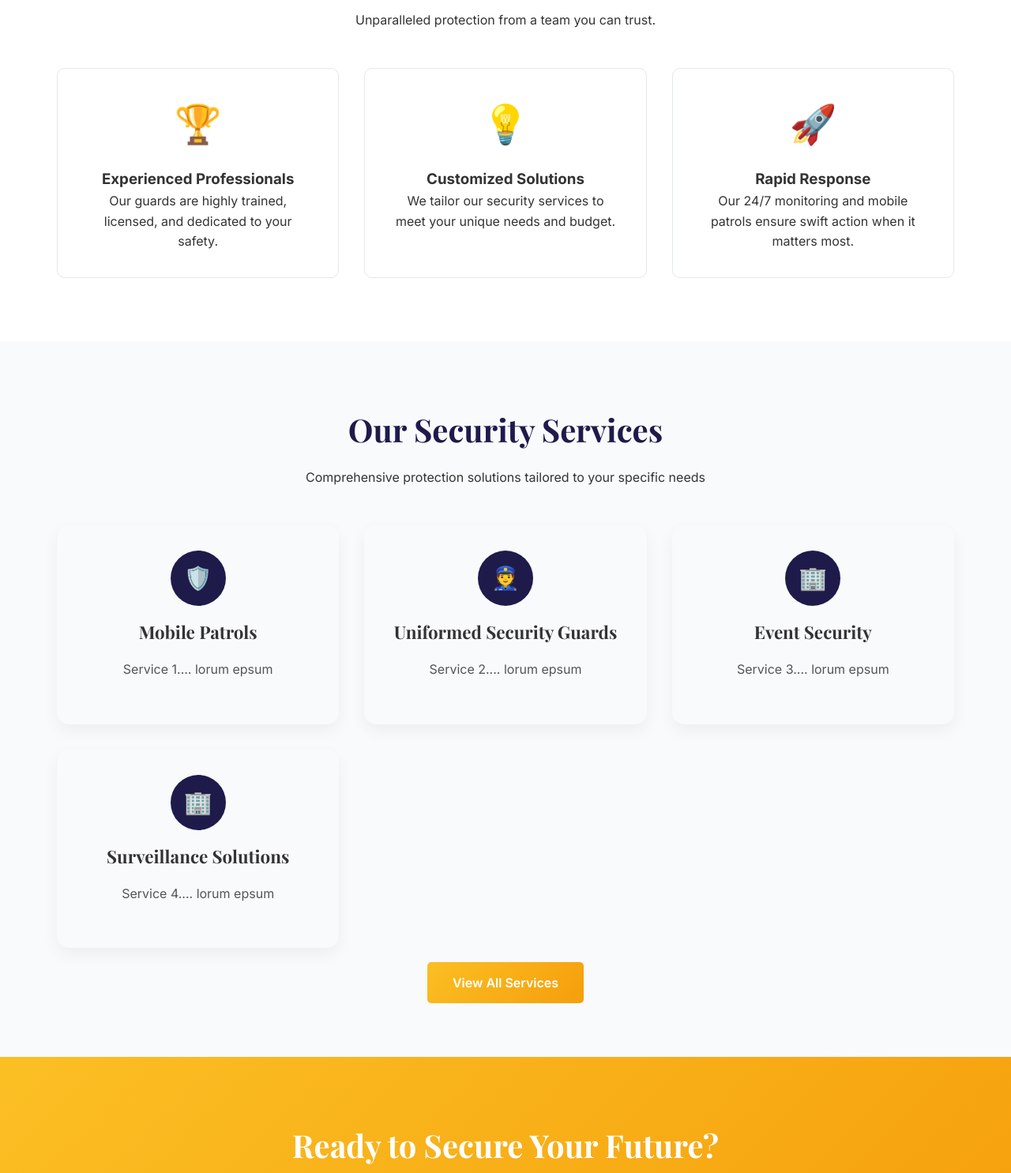
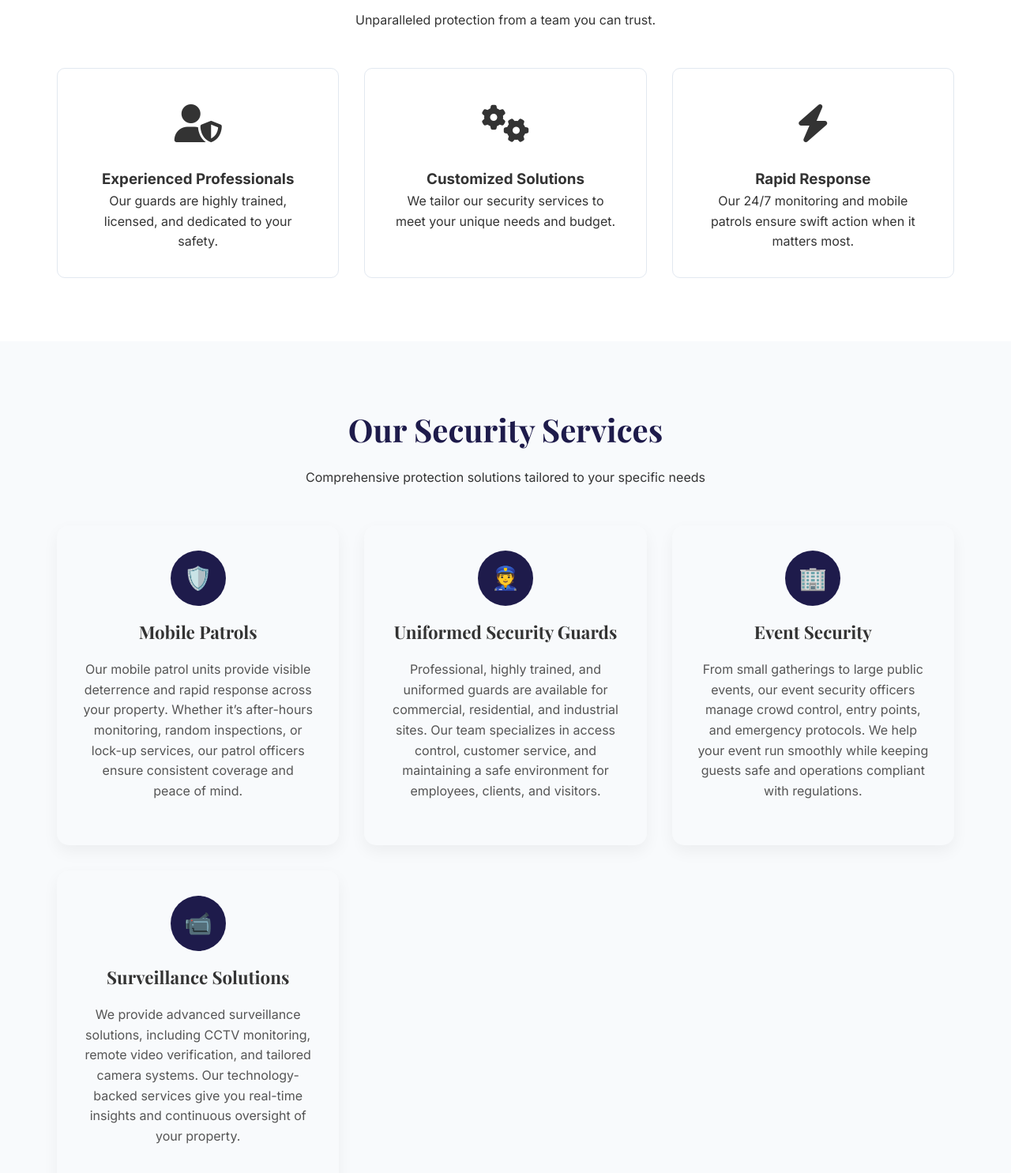
Before and after one commit to irfanaddin/DIMAH, a plain HTML site: page index.html in a window 1280 px wide. Shown: the part 1105-2590 px from the top of the page at 79% size. Drawn offline with nearby package versions, Linux system fonts and the light colour scheme.

Commit message:
Update index.html

```diff
--- a/index.html
+++ b/index.html
@@ -6,6 +6,8 @@
     <title>DIMAH Private Security Services - Professional Security Solutions</title>
     <link href="https://fonts.googleapis.com/css2?family=Inter:wght@400;500;600;700&family=Playfair+Display:wght@600;700&display=swap" rel="stylesheet">
     <link rel="stylesheet" href="style.css">
+    <link rel="stylesheet" href="https://cdnjs.cloudflare.com/ajax/libs/font-awesome/6.5.0/css/all.min.css">
+
 </head>
 <body>
     <header class="header">
@@ -73,23 +75,30 @@
             </div>
             <div class="features-grid">
                 <div class="feature-item">
-                    <div class="feature-icon">🏆</div>
+                    <div class="feature-icon">
+                        <i class="fa fa-user-shield" aria-hidden="true"></i>
+                    </div>
                     <h3>Experienced Professionals</h3>
                     <p>Our guards are highly trained, licensed, and dedicated to your safety.</p>
                 </div>
                 <div class="feature-item">
-                    <div class="feature-icon">💡</div>
+                    <div class="feature-icon">
+                        <i class="fa fa-cogs" aria-hidden="true"></i>
+                    </div>
                     <h3>Customized Solutions</h3>
                     <p>We tailor our security services to meet your unique needs and budget.</p>
                 </div>
                 <div class="feature-item">
-                    <div class="feature-icon">🚀</div>
+                    <div class="feature-icon">
+                        <i class="fa fa-bolt" aria-hidden="true"></i>
+                    </div>
                     <h3>Rapid Response</h3>
                     <p>Our 24/7 monitoring and mobile patrols ensure swift action when it matters most.</p>
                 </div>
             </div>
         </div>
     </section>
+
 
     <section class="services" id="services">
         <div class="services-container">
@@ -102,24 +111,25 @@
                 <div class="service-card">
                     <div class="service-icon">🛡️</div>
                     <h3>Mobile Patrols</h3>
-                    <p>Service 1.... lorum epsum</p>
+                    <p>Our mobile patrol units provide visible deterrence and rapid response across your property. Whether it’s after-hours monitoring, random inspections, or lock-up services, our patrol officers ensure consistent coverage and peace of mind.</p>
                 </div>
 
                 <div class="service-card">
                     <div class="service-icon">👮</div>
                     <h3>Uniformed Security Guards</h3>
-                    <p>Service 2.... lorum epsum</p>
+                    <p>Professional, highly trained, and uniformed guards are available for commercial, residential, and industrial sites. Our team specializes in access control, customer service, and maintaining a safe environment for employees, clients, and visitors.</p>
                 </div>
 
                 <div class="service-card">
                     <div class="service-icon">🏢</div>
                     <h3>Event Security</h3>
-                    <p>Service 3.... lorum epsum</p>
+                    <p>From small gatherings to large public events, our event security officers manage crowd control, entry points, and emergency protocols. We help your event run smoothly while keeping guests safe and operations compliant with regulations.</p>
                 </div>
+
                 <div class="service-card">
-                    <div class="service-icon">🏢</div>
+                    <div class="service-icon">📹</div>
                     <h3>Surveillance Solutions</h3>
-                    <p>Service 4.... lorum epsum</p>
+                    <p>We provide advanced surveillance solutions, including CCTV monitoring, remote video verification, and tailored camera systems. Our technology-backed services give you real-time insights and continuous oversight of your property.</p>
                 </div>
             </div>
             <div style="text-align: center; margin-top: 2rem;">
@@ -127,6 +137,7 @@
             </div>
         </div>
     </section>
+
 
 
     <section class="cta-section">
```
